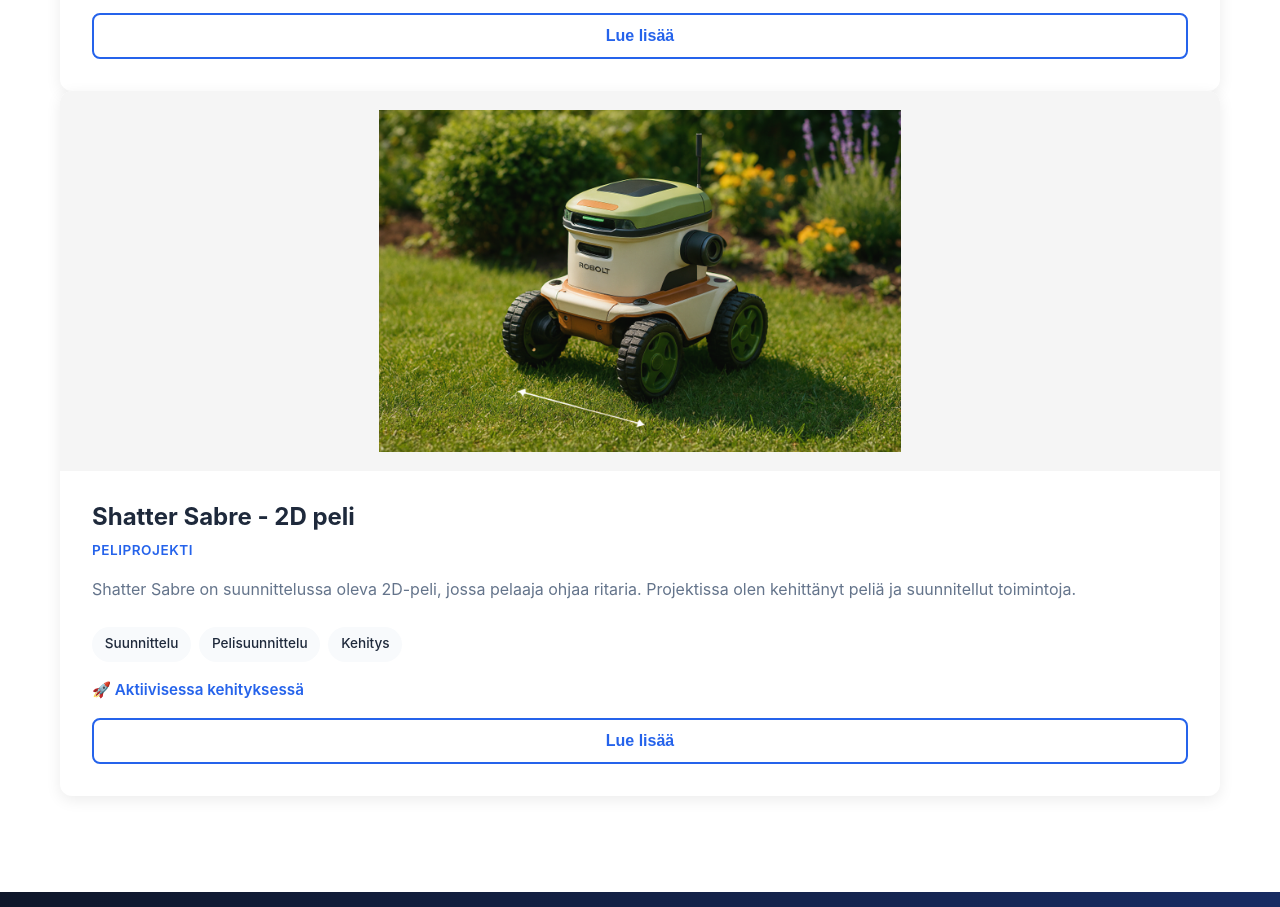
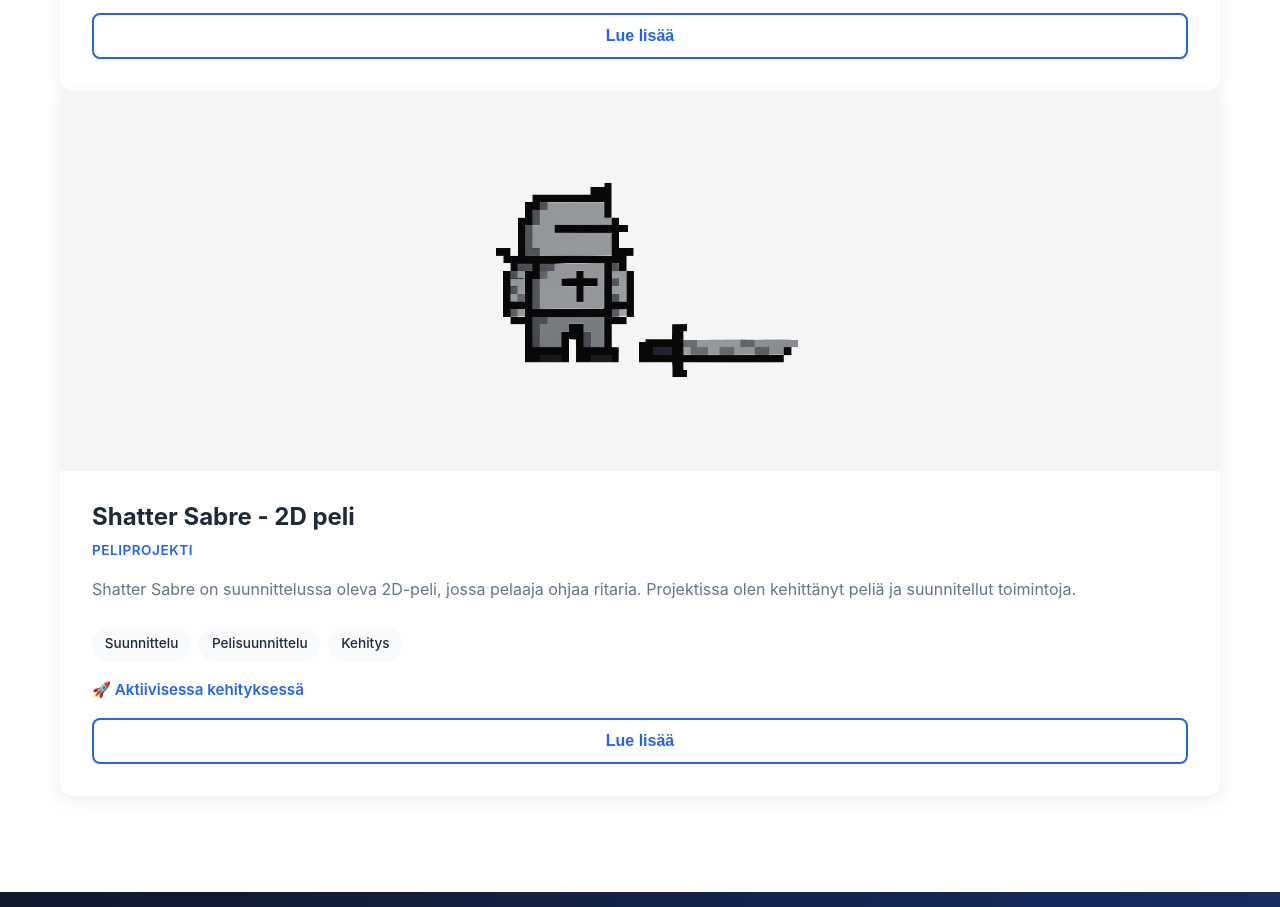
Before and after one commit to MikoGehor/portfolio, a website: page index.html in a window 1280 px wide. Shown: the part 2431-3338 px from the top of the page. Drawn offline with Linux system fonts and the light colour scheme.

Commit message:
lisäsin kuvan pelihahmosta

```diff
--- a/index.html
+++ b/index.html
@@ -134,7 +134,7 @@
             <div class="projects-grid">
                 <div class="project-card fade-in">
                     <div class="project-image">
-                        <img src="Verdant 2.png" alt="Verdant Robot">
+                        <img src="Shatter knight.png" alt="Shatter knight">
                     </div>
                     <div class="project-content">
                         <h3>Shatter Sabre - 2D peli
```
Also changed, not shown: Shatter knight.png (added).
